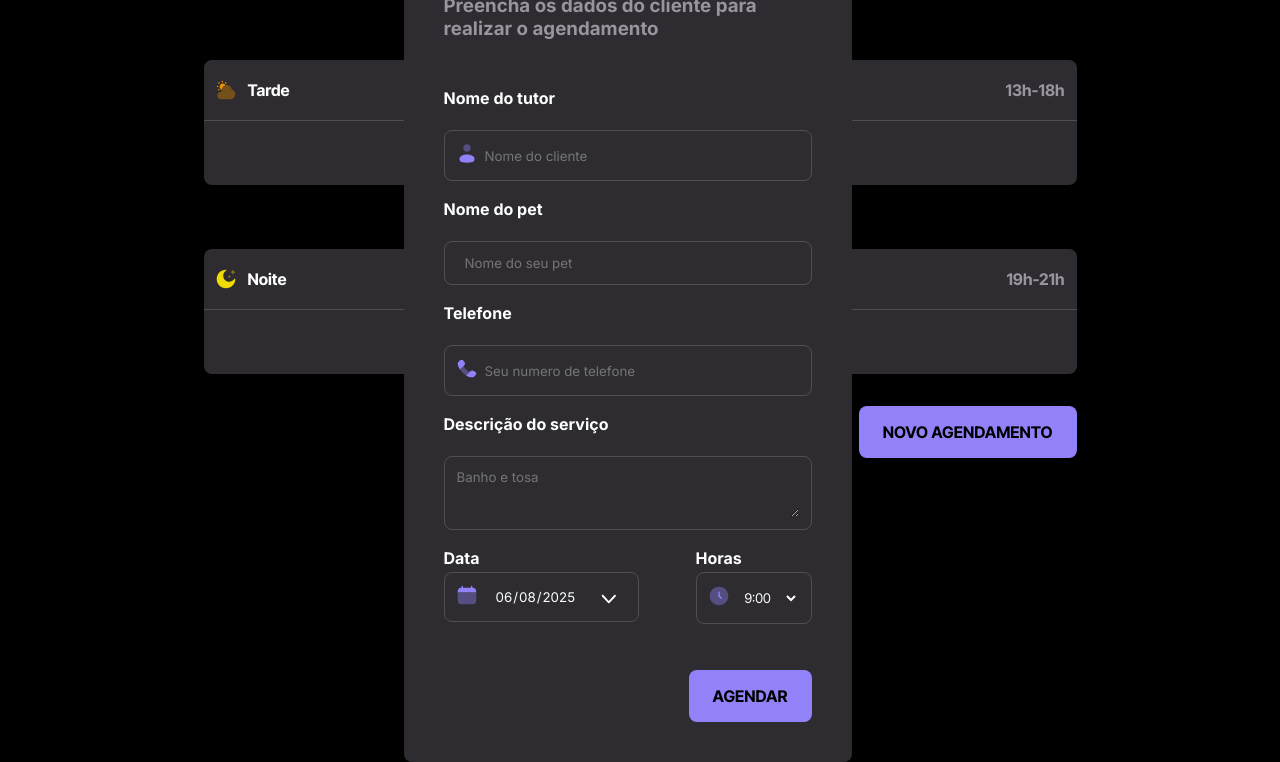
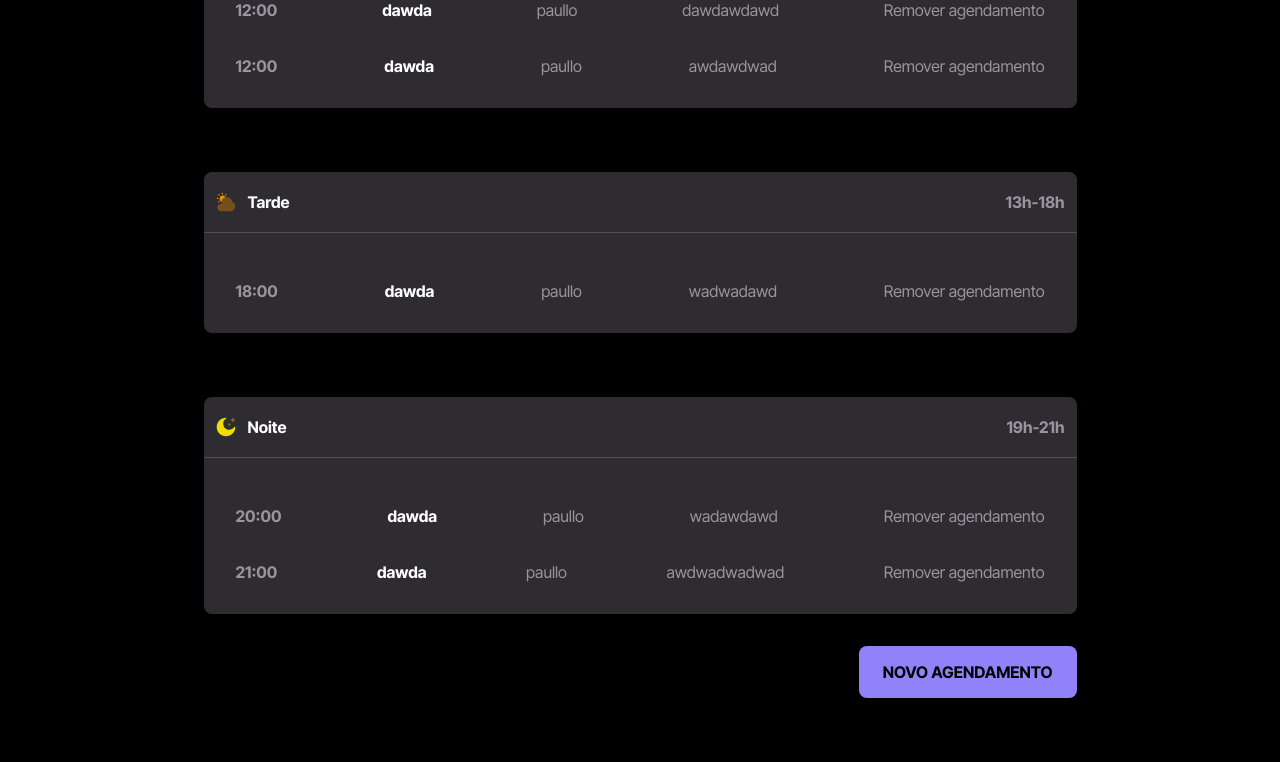
Before and after one commit to paulloroberto63/mundo-pets, a website built with webpack: page index.html in a window 1280 px wide. Shown: the part 363-1125 px from the top of the page. After the commit the page ends 1061 px from the top, so only its background shows below. Built offline with nearby package versions, Linux system fonts and the light colour scheme; data requests are answered from the project's data file; files whose address does not match are found by name; a web font is replaced by a local one.

Commit message:
finalizando o projeto

```diff
--- a/index.html
+++ b/index.html
@@ -84,10 +84,10 @@
           </li>-->
       </ul>
     </section>
-      <div class="agendamento">
+      <div class="agendamento" id="button">
       <button>Novo agendamento</button>
      </div>
-     <form class="form">
+     <form class="form confirm">
       <header>
       <h2>Agende um atendimento</h2>
       <h3>Preencha os dados do cliente para realizar o agendamento</h3>
--- a/main.js
+++ b/main.js
@@ -13,3 +13,4 @@ import "./styles/schedule.css"
 import "./modules/form/submit.js"
 import "./modules/page-load.js"
 import "./modules/form/date-change.js"
+import "./modules/schedules/cancel.js"
--- a/modules/form/submit.js
+++ b/modules/form/submit.js
@@ -1,14 +1,19 @@
 import dayjs from "dayjs"
 
 import { scheduleNew } from "../../services/schedule-new"
+import { schedulesDay } from "../schedules/load.js"
 
 const form = document.querySelector("form")
 const clientName = document.getElementById("client")
 const clientPet = document.getElementById("pet")
 const clientTel = document.getElementById("tel")
 const clientDescription = document.getElementById("description")
+const button = document.getElementById("button")
+const selectedDate = document.getElementById("date")
 
-const selectedDate = document.getElementById("date")
+button.addEventListener("click", (event) => {
+    form.classList.remove("confirm")
+})
 
 // evento de adicionar apenas numeros no input
 clientTel.addEventListener('input', (event) => {
@@ -60,6 +65,7 @@ form.onsubmit = async (event) => {
     // Gera um ID
     const id = new Date().getMinutes()
 
+    // Faz o agendamento.
     await scheduleNew({
         id,
         name,
@@ -68,7 +74,16 @@ form.onsubmit = async (event) => {
         description,
         when
 })
-    } catch (error) {
+
+// Recarrega os agendamentos
+ await schedulesDay()
+
+// Limpa o input de nome do cliente.
+ clientName.value =""
+
+form.classList.add("confirm")
+
+} catch (error) {
         alert("Não foi possivel realizar o agendamento")
         console.log(error)
     }
--- /dev/null
+++ b/modules/schedules/cancel.js
@@ -0,0 +1,32 @@
+import { schedulesDay } from "./load.js";
+import { scheduleCancel } from "./schedule-cancel.js";
+const periods = document.querySelectorAll(".period");
+
+//gerar evento de lista para cada lista (manha, tarde e noite):
+
+periods.forEach((period) => {
+  period.addEventListener("click", async (event) => {
+    if (event.target.classList.contains("cancel")) {
+      const item = event.target.closest("li");
+
+      //pega o id do agendamento para remover:
+      const { id } = item.dataset;
+
+      //confirma que o id foi selecionado:
+      if (id) {
+        //confirma se o usuario quer remover:
+        const isConfirm = confirm(
+          "Tem certeza que deseja cancelar o agendamento?"
+        );
+
+        if (isConfirm) {
+          //Faz a requisicao na API para cancelar:
+          await scheduleCancel({ id });
+
+          //recarrega os agendamentos:
+          schedulesDay();
+        }
+      }
+    }
+  });
+});
--- /dev/null
+++ b/modules/schedules/schedule-cancel.js
@@ -0,0 +1,15 @@
+
+import { apiConfig } from "../../services/api-config";
+
+export async function scheduleCancel({ id }) {
+  try {
+    await fetch(`${apiConfig.baseURL}/schedules/${id}`, {
+      method: "DELETE",
+    });
+    alert("Agendamento cancelado com sucesso");
+
+  } catch (error) {
+    console.log(error);
+    alert("Nao foi possivel cancelar o agendamento");
+  }
+}
--- a/modules/schedules/show.js
+++ b/modules/schedules/show.js
@@ -24,7 +24,7 @@ export function schedulesShow({ dailySchedules }){
             pet.textContent = schedule.pet
             description.textContent = schedule.description
             remove.textContent = "Remover agendamento"
-
+            remove.classList.add("cancel")
 
 
 
--- a/server.json
+++ b/server.json
@@ -1,20 +1,92 @@
 {
   "schedules": [
     {
-      "id": 30,
-      "name": "paullo",
+      "id": "58",
+      "name": "adawdwadawdawd",
       "pet": "dawda",
       "tel": "47988231490",
-      "description": "dwadwad",
-      "when": "2025-06-07T23:00:00.000Z"
+      "description": "awdwadawdwad",
+      "when": "2025-06-09T15:00:00.000Z"
     },
     {
-      "id": 59,
+      "id": 12,
       "name": "paullo",
       "pet": "dawda",
       "tel": "47988231490",
       "description": "awdawdawd",
-      "when": "2025-06-08T00:00:00.000Z"
+      "when": "2025-06-08T12:00:00.000Z"
+    },
+    {
+      "id": 13,
+      "name": "paullo",
+      "pet": "awdwad",
+      "tel": "1232131",
+      "description": "wadwadwad",
+      "when": "2025-06-10T15:00:00.000Z"
+    },
+    {
+      "id": 19,
+      "name": "paullo",
+      "pet": "dawda",
+      "tel": "47988231490",
+      "description": "dawdawdawd",
+      "when": "2025-06-08T12:00:00.000Z"
+    },
+    {
+      "id": 25,
+      "name": "paullo",
+      "pet": "dawda",
+      "tel": "47988231490",
+      "description": "wadawdawd",
+      "when": "2025-06-08T20:00:00.000Z"
+    },
+    {
+      "id": 25,
+      "name": "paullo",
+      "pet": "dawda",
+      "tel": "47988231490",
+      "description": "wadwadawd",
+      "when": "2025-06-08T18:00:00.000Z"
+    },
+    {
+      "id": 26,
+      "name": "paullo",
+      "pet": "dawda",
+      "tel": "47988231490",
+      "description": "awdawdwad",
+      "when": "2025-06-08T12:00:00.000Z"
+    },
+    {
+      "id": 28,
+      "name": "paullo",
+      "pet": "dawda",
+      "tel": "47988231490",
+      "description": "awdwadwadwad",
+      "when": "2025-06-08T21:00:00.000Z"
+    },
+    {
+      "id": 29,
+      "name": "paullo",
+      "pet": "dawda",
+      "tel": "47988231490",
+      "description": "awdwadawd",
+      "when": "2025-06-24T13:00:00.000Z"
+    },
+    {
+      "id": 30,
+      "name": "paullo",
+      "pet": "awdawd",
+      "tel": "3213123",
+      "description": "awdawdawd",
+      "when": "2025-06-09T13:00:00.000Z"
+    },
+    {
+      "id": 35,
+      "name": "paullo roberto",
+      "pet": "dawda",
+      "tel": "47988231490",
+      "description": "awdwadawdaw",
+      "when": "2025-06-09T14:00:00.000Z"
     }
   ]
 }
--- a/styles/form.css
+++ b/styles/form.css
@@ -143,3 +143,7 @@ select {
 .hour {
     cursor: pointer;
 }
+
+.confirm {
+    display: none;
+}
--- a/styles/schedule.css
+++ b/styles/schedule.css
@@ -156,6 +156,10 @@ background-color: var(--background-highlights);
   transition: opacity 0.2s;
 }
 
+.cancel {
+  cursor: pointer;
+}
+
 @media(width < 844px) {
   .schedules  {
      width: 390px;
```
